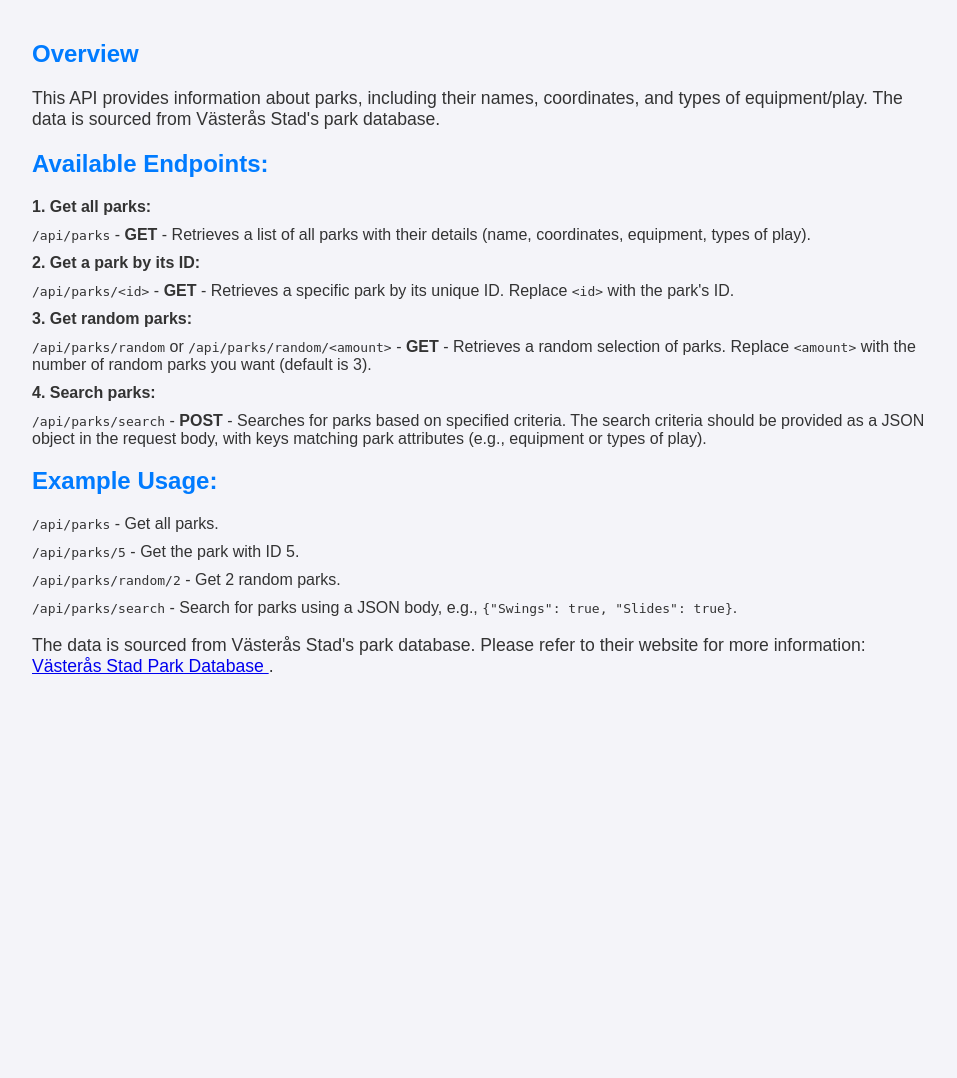
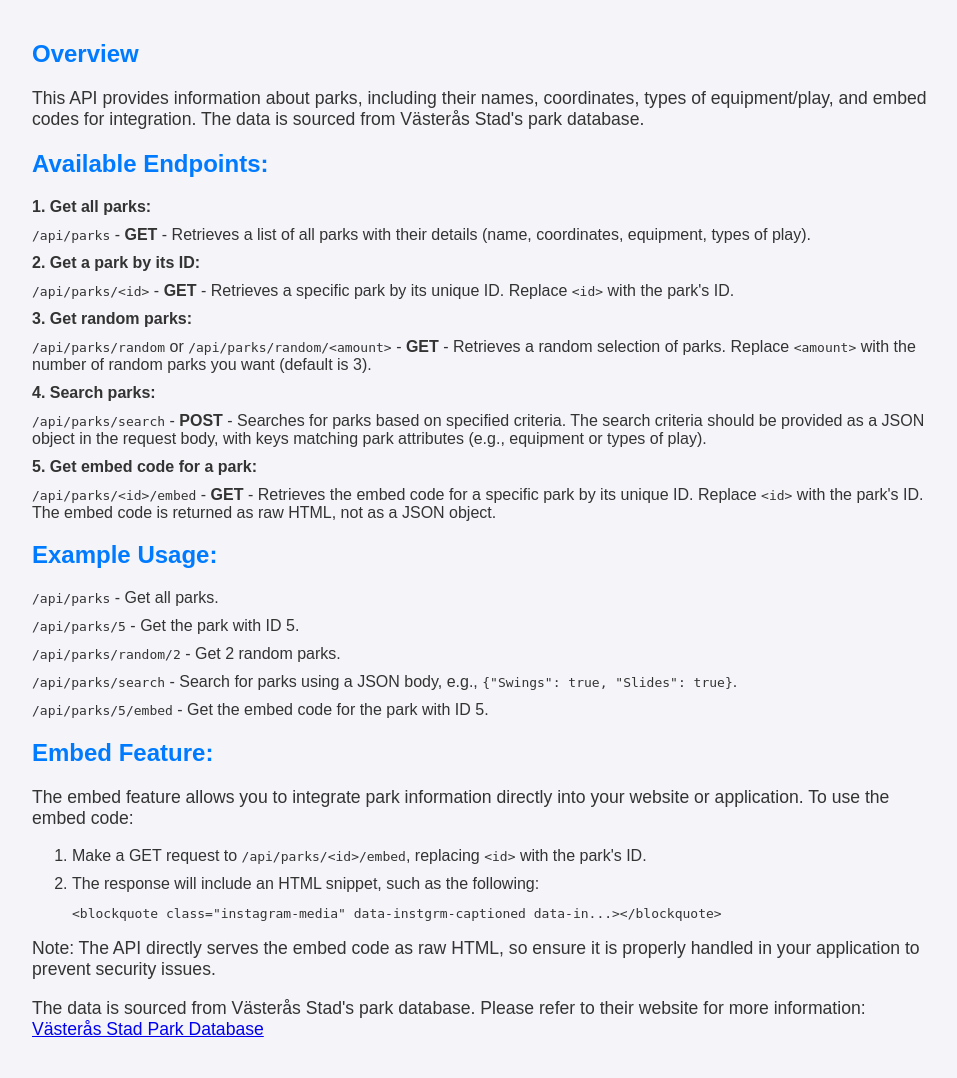
Before and after one commit to eritho23/parkpappa, a Flask app: page / in a window 1280 px wide. Shown: the part 100-1178 px from the top of the page, without its empty margins (158-1115 px from the left). Before the commit the page ends 774 px from the top, so only its background shows below. Run offline with Flask 3, Linux system fonts and the light colour scheme.

Commit message:
Embed Feature code

```diff
--- a/backend/app/ParkApi.py
+++ b/backend/app/ParkApi.py
@@ -12,6 +12,7 @@
 CORS(app)  # This allows all origins to access your API
 
 CACHE_FILE = "ParkCache.json"
+LINKS_FILE = "ParkLinks.json"  # Add your links.json file path here
 
 def scrape_data():
     url = "https://kartor.vasteras.se/arcgis/rest/services/ext/tk_lekplatser_dyn/FeatureServer/0/query?f=json&returnGeometry=true&spatialRel=esriSpatialRelIntersects&geometry={%22xmin%22:97161.8,%22ymin%22:6596631.56,%22xmax%22:203248.2,%22ymax%22:6635410.44,%22spatialReference%22:{%22wkid%22:3010}&geometryType=esriGeometryEnvelope&inSR=3010&outFields=*&returnIdsOnly=false&returnCountOnly=false&geometryPrecision=2&outSR=3010"
@@ -99,6 +100,13 @@
         with open(CACHE_FILE, "r", encoding="utf8") as f:
             return json.load(f)
 
+def load_links():
+    try:
+     with open(LINKS_FILE, "r", encoding="utf8") as f:
+            return json.load(f)
+    except:
+        print("Error: loading embed file")
+
 @app.route('/api/parks', methods=['GET'])
 def get_parks():
     parks = load_parks()
@@ -123,6 +131,14 @@
     random_parks = [parks[i] for i in random_indices]          # Fetch parks based on random indices
 
     return jsonify(random_parks)
+
+@app.route('/api/parks/<int:id>/embed', methods=['GET'])
+def get_park_embed(id):
+    links = load_links()
+    embed = next((item for item in links if item["Id"] == id), None)
+    if embed:
+        return(embed["Link"])
+    return jsonify({"error": "Embed not found for this park ID"}), 404
 
 
 @app.route('/', methods=['GET'])
@@ -158,7 +174,3 @@
     os.environ.setdefault("GUNICORN_CMD_ARGS", "--workers 3 --bind 0.0.0.0:8000")
     # Pass your app module to Gunicorn
     run(["gunicorn", "app.ParkApi:app"])
-'''
-if __name__ == '__main__':
-    app.run(host="127.0.0.1", port=5001)  # Localhost, port 5001
-'''
--- a/backend/app/templates/index.html
+++ b/backend/app/templates/index.html
@@ -56,13 +56,14 @@
         }
     </style>
 </head>
+
 <body>
     <header>
         <h1>Parkpappa API</h1>
     </header>
     <main>
         <h2>Overview</h2>
-        <p>This API provides information about parks, including their names, coordinates, and types of equipment/play. The data is sourced from Västerås Stad's park database.</p>
+        <p>This API provides information about parks, including their names, coordinates, types of equipment/play, and embed codes for integration. The data is sourced from Västerås Stad's park database.</p>
 
         <h2>Available Endpoints:</h2>
         <ul>
@@ -90,6 +91,12 @@
                     <li><code>/api/parks/search</code> - <strong>POST</strong> - Searches for parks based on specified criteria. The search criteria should be provided as a JSON object in the request body, with keys matching park attributes (e.g., equipment or types of play).</li>
                 </ul>
             </li>
+            <li>
+                <strong>5. Get embed code for a park:</strong>
+                <ul>
+                    <li><code>/api/parks/&lt;id&gt;/embed</code> - <strong>GET</strong> - Retrieves the embed code for a specific park by its unique ID. Replace <code>&lt;id&gt;</code> with the park's ID. The embed code is returned as raw HTML, not as a JSON object.</li>
+                </ul>
+            </li>
         </ul>
 
         <h2>Example Usage:</h2>
@@ -98,16 +105,28 @@
             <li><code>/api/parks/5</code> - Get the park with ID 5.</li>
             <li><code>/api/parks/random/2</code> - Get 2 random parks.</li>
             <li><code>/api/parks/search</code> - Search for parks using a JSON body, e.g., <code>{"Swings": true, "Slides": true}</code>.</li>
+            <li><code>/api/parks/5/embed</code> - Get the embed code for the park with ID 5.</li>
         </ul>
+
+        <h2>Embed Feature:</h2>
+        <p>The embed feature allows you to integrate park information directly into your website or application. To use the embed code:</p>
+        <ol>
+            <li>Make a GET request to <code>/api/parks/&lt;id&gt;/embed</code>, replacing <code>&lt;id&gt;</code> with the park's ID.</li>
+            <li>The response will include an HTML snippet, such as the following:
+                <pre><code>&lt;blockquote class="instagram-media" data-instgrm-captioned data-in...&gt;&lt;/blockquote&gt;</code></pre>
+            </li>
+        </ol>
+        <p>Note: The API directly serves the embed code as raw HTML, so ensure it is properly handled in your application to prevent security issues.</p>
+
         <p>
             The data is sourced from Västerås Stad's park database.
             Please refer to their website for more information:
-            <a href="{% raw %}https://kartor.vasteras.se/arcgis/rest/services/ext/tk_lekplatser_dyn/FeatureServer/0/query?f=json&returnGeometry=true&spatialRel=esriSpatialRelIntersects&geometry={%22xmin%22:97161.8,%22ymin%22:6596631.56,%22xmax%22:203248.2,%22ymax%22:6635410.44,%22spatialReference%22:{%22wkid%22:3010}&geometryType=esriGeometryEnvelope&inSR=3010&outFields=*&returnIdsOnly=false&returnCountOnly=false&geometryPrecision=2&outSR=3010{% endraw %}"
-               target="_blank">
-               Västerås Stad Park Database
-            </a>.
+            <a href="https://kartor.vasteras.se/arcgis/rest/services/ext/tk_lekplatser_dyn/FeatureServer/0/query?f=json&amp;returnGeometry=true&amp;spatialRel=esriSpatialRelIntersects&amp;geometry={&#123;%22xmin%22:97161.8,%22ymin%22:6596631.56,%22xmax%22:203248.2,%22ymax%22:6635410.44,%22spatialReference%22:&#123;%22wkid%22:3010&#125;&#125;&amp;geometryType=esriGeometryEnvelope&amp;inSR=3010&amp;outFields=*&amp;returnIdsOnly=false&amp;returnCountOnly=false&amp;geometryPrecision=2&amp;outSR=3010" target="_blank">
+                Västerås Stad Park Database
+            </a>
+
         </p>
+    </main>
+</body>
 
-        </main>
-</body>
 </html>
```
